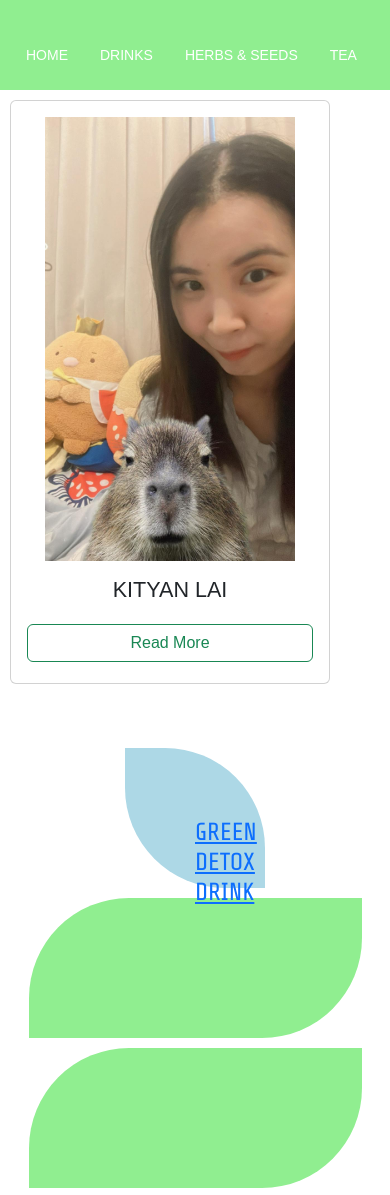
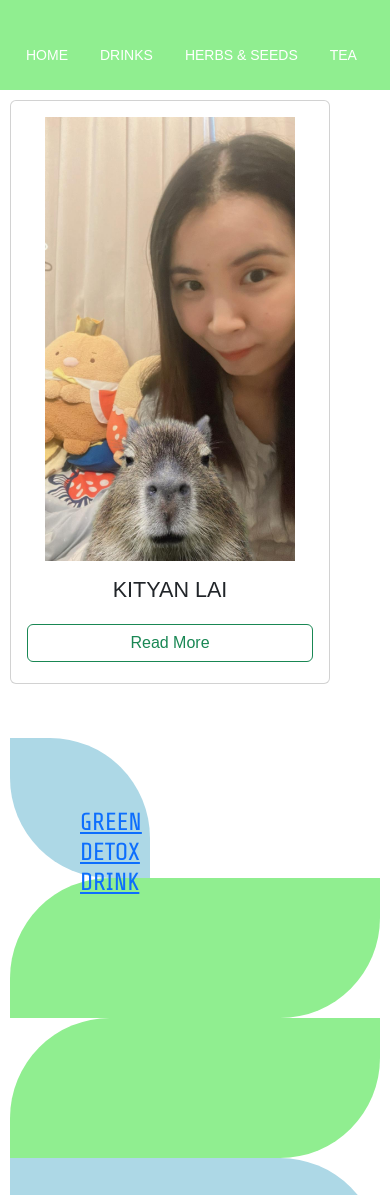
Before and after one commit to candicelai0114/myphytodiet, a plain HTML site: page drink.html in a window 390 px wide. Shown: the top 1195 px of the page. Drawn offline with nearby package versions, Linux system fonts and the light colour scheme; a web font is replaced by a local one.

Commit message:
add reponsive design

```diff
--- a/drink.html
+++ b/drink.html
@@ -22,16 +22,35 @@ body {
 
 }
 
+
+
+/* 基礎圓角樣式 */
+.rcorner {
+    overflow: hidden; /* 重要：確保內容不溢出圓角 */
+    margin: 10px;
+    padding: 20px;
+}
+
+/* 手機樣式 (螢幕寬度小於 768px) */
 @media (max-width: 768px) {
-    .rcorners1, .rcorners2, .rcorners3, rcorners4 {
-        border-radius: 10px; /* 手機上圓角小一點 */
-        margin: 10px; /* 添加間距 */
-        width: 90%; /* 寬度適應螢幕 */
+    .rcorner {
+        margin: 5px; /* 減少間距 */
+        padding: 15px; /* 減少內距 */
+        width: 95%; /* 寬度適應螢幕 */
         margin-left: auto;
         margin-right: auto;
     }
 
+    /* 手機上圓角變小 */
+    .rcorners1 { border-radius: 8px; }
+    .rcorners2 { border-radius: 12px; }
+    .rcorners3 { border-radius: 16px; }
+    .rcorners4 { border-radius: 20px; }
 }
+
+
+
+
 .container{
 
     background-color: white;
```
